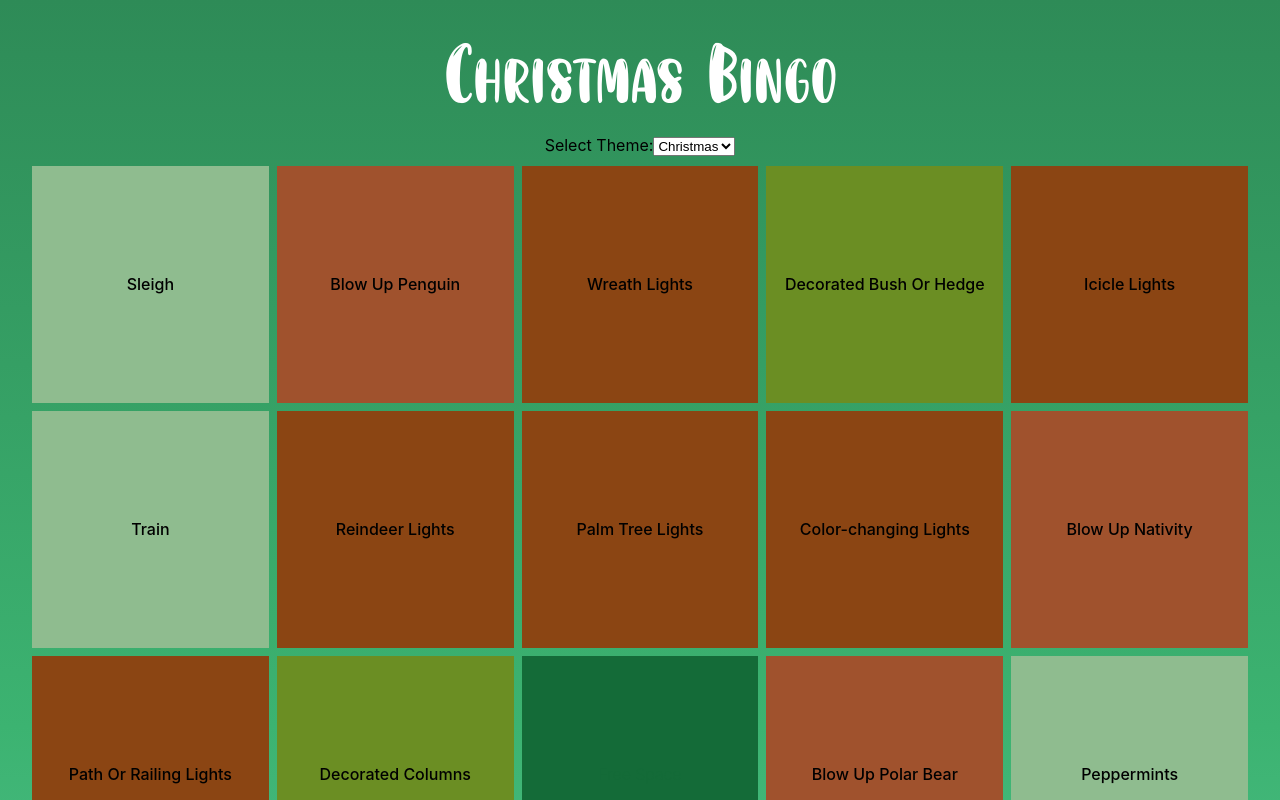
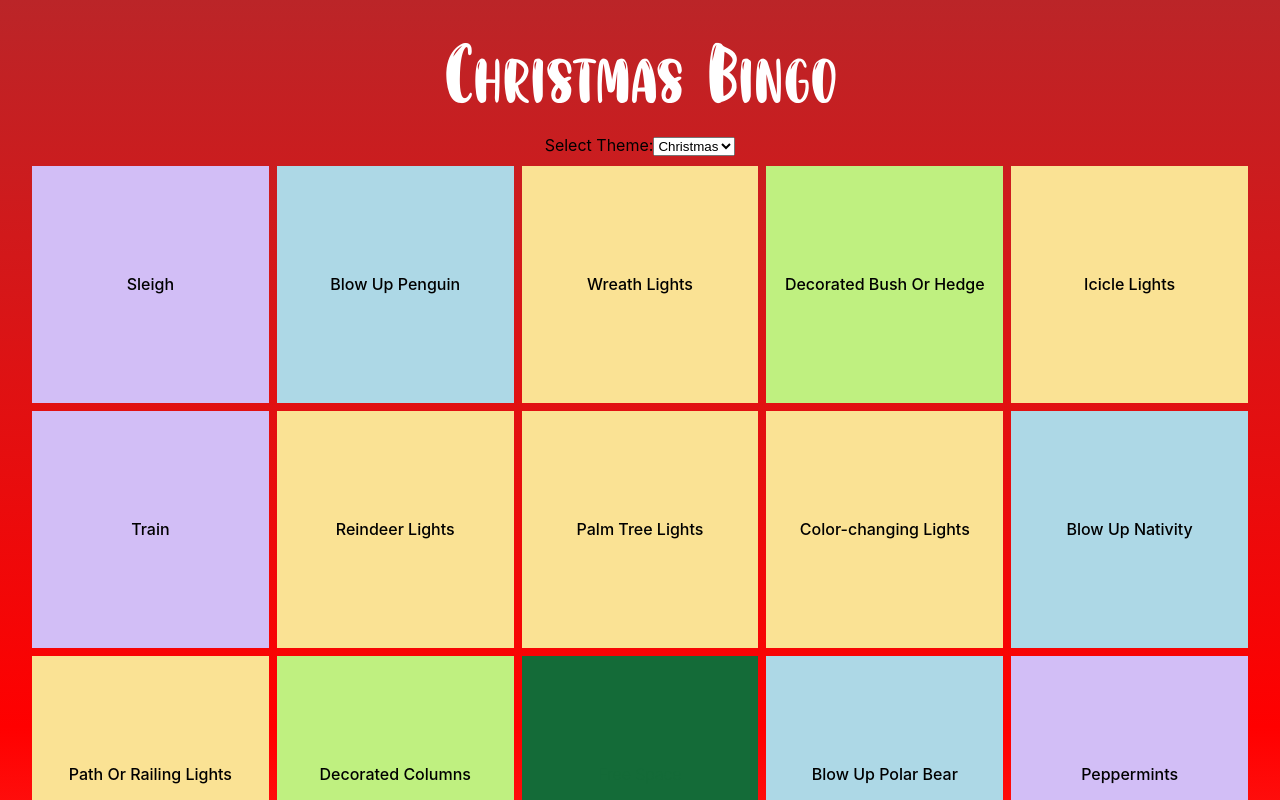
Before and after one commit to kdv24/xmas-bingo-22, a React (Create React App) app: page / in a window 1280 px wide. Shown: the top 800 px of the page. Built offline with nearby package versions, Linux system fonts and the light colour scheme.

Commit message:
Revert accidentally changed christmas squares colors.

```diff
--- a/src/App.css
+++ b/src/App.css
@@ -3,7 +3,7 @@ body {
 }
 
 .App {
-  background-image: linear-gradient(#2E8B57, #3CB371, #66CDAA);
+  background-image: linear-gradient(#BB2528, red, salmon);
   text-align: center;
   display: flex;
   flex-direction: column;
@@ -12,7 +12,7 @@ body {
 }
 
 .snow {
-  background-image: url('../public/national-park.png');
+  background-image: url('../public/red-snow.png');
   background-repeat: no-repeat;
   background-size: cover, contain;
 }
@@ -76,30 +76,30 @@ body {
   color: #146B38;
 }
 
-/* Lights border */
 .lights {
   position: relative;
-  background-color: #8B4513; /* P523a */
+  background-color: #fae294;
 }
+
 
 .blow-up {
   position: relative;
-  background-color: #A0522D; /* P8f28 */
+  background-color: lightblue;
 }
 
 .house-related {
   position: relative;
-  background-color: #6B8E23; /* P6211 */
+  background-color: rgb(191, 240, 128);
 }
 
 .walmart {
   position: relative;
-  background-color: #8FBC8F; /* P01c5 */
+  background-color: rgb(210, 190, 246);
 }
 
 .misc {
   position: relative;
-  background-color: #2E8B57; /* P169a */
+  background-color: rgb(246, 145, 145);
 }
 
 /* Road Trip Styles */
```
